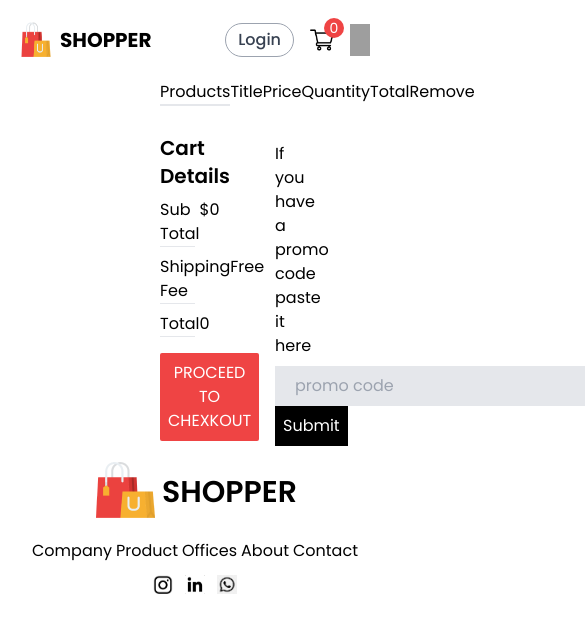
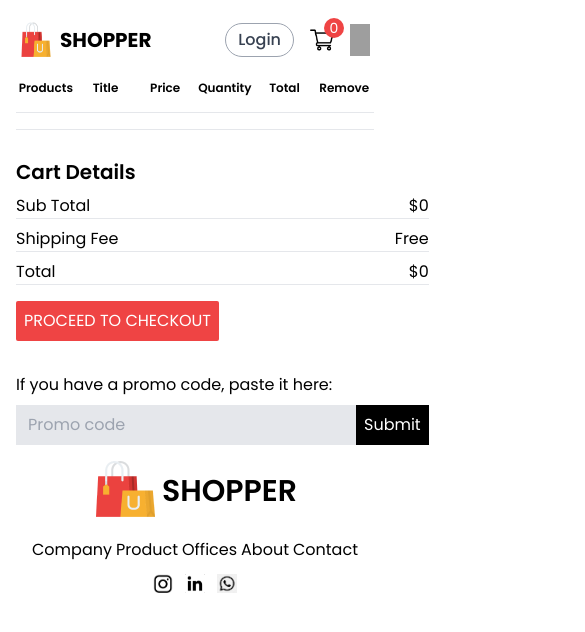
Before and after one commit to mangalsingh123t/E-Commerce-MERN, a React (Vite) app: page /cart in a window 390 px wide. Shown: the top 632 px of the page, 585 px wide, since content can reach past the window. Built offline with nearby package versions, Linux system fonts and the light colour scheme; grey boxes are pictures that could not be loaded.

Commit message:
Implement responsiveness in cart page

```diff
--- a/src/pages/Card.jsx
+++ b/src/pages/Card.jsx
@@ -1,82 +1,75 @@
-import { useContext } from "react"
-import all_product from "../componants/assets/all_product"
-import { ShopContext } from "../componants/context/ShopContext"
-import cart_cross_icon from '../componants/assets/cart_cross_icon.png'
+import { useContext } from "react";
+import all_product from "../componants/assets/all_product";
+import { ShopContext } from "../componants/context/ShopContext";
+import cart_cross_icon from '../componants/assets/cart_cross_icon.png';
+
 export const Card = () => {
-  const { cartItems, removeFromCart ,getTotalCartAmount } = useContext(ShopContext)
+  const { cartItems, removeFromCart, getTotalCartAmount } = useContext(ShopContext);
+
   return (
     <>
-      <div className="mx-40">
-        <div className="flex justify-between items-center">
-          <div>Products</div>
-          <div>Title</div>
-          <div>Price</div>
-          <div>Quantity</div>
-          <div>Total</div>
-          <div>Remove</div>
+      <div className="container mx-auto px-4">
+        <div className="grid grid-cols-6 sm:gap-4 text-center font-semibold">
+          <div className="text-xs md:text-base">Products</div>
+          <div className="text-xs md:text-base">Title</div>
+          <div className="text-xs md:text-base">Price</div>
+          <div className="text-xs md:text-base">Quantity</div>
+          <div className="text-xs md:text-base">Total</div>
+          <div className="text-xs md:text-base">Remove</div>
         </div>
-        <hr />
-        {
-          all_product.map((item, index) => {
+        <hr className="my-4" />
+        <div>
+          {all_product.map((item, index) => {
             if (cartItems[item.id] > 0) {
-              return <div key={index} className="flex place-content-between items-center">
-                <img className="w-16 m-1" src={item.image} alt="cart_image" />
-                <p className="ms-[-90px]">{item.name.slice(0, 20)}</p>
-                <p className="ms-[-120px]">${item.new_price}</p>
-                <button className="ms-[-99px]">{cartItems[item.id]}</button>
-                <p >${item.new_price * cartItems[item.id]}</p>
-                <img onClick={() => { removeFromCart(item.id) }} src={cart_cross_icon} alt="cross-icon" />
-              </div>
+              return (
+                <div key={index} className="grid grid-cols-6 gap-4 items-center text-center">
+                 <div className="flex justify-center">
+                 <img className="w-16 m-1 " src={item.image} alt="cart_image" />
+                 </div>
+                  <p>{item.name.slice(0, 15)}</p>
+                  <p>${item.new_price}</p>
+                  <button>{cartItems[item.id]}</button>
+                  <p>${item.new_price * cartItems[item.id]}</p>
+                  <div className="flex justify-center">
+                  <img onClick={() => removeFromCart(item.id)} src={cart_cross_icon} alt="cross-icon" className="cursor-pointer" />
+                  </div>
+                </div>
+              );
             }
-            return null
-
-          })
-        }
-        <hr />
-
-        <div className="grid grid-cols-12 mt-7 ">
-          <div className="col-span-6 ">
-            <div className="text-xl font-semibold">
-               Cart Details
-            </div>
+            return null;
+          })}
+        </div><hr className="my-4" />
+      </div>
+      <div className="container mx-auto px-4">
+        <div className="grid md:grid-cols-12 gap-6 mt-7">
+          <div className="md:col-span-6 col-span-12">
+            <div className="text-xl font-semibold">Cart Details</div>
             <div className="flex justify-between pt-2">
-            <div>
-              Sub Total
-            </div>
-            <div>
-              $0
-            </div>
+              <div>Sub Total</div>
+              <div>$0</div>
             </div>
             <hr />
             <div className="flex justify-between pt-2">
-            <div>
-              Shipping Fee
-            </div>
-            <div>
-               Free
-            </div>
+              <div>Shipping Fee</div>
+              <div>Free</div>
             </div>
             <hr />
             <div className="flex justify-between pt-2">
-            <div>
-              Total
-            </div>
-            <div>
-               {getTotalCartAmount()}
-            </div>
+              <div>Total</div>
+              <div>${getTotalCartAmount()}</div>
             </div>
             <hr />
-            <button className="bg-red-500 p-2 rounded-sm mt-4 text-white">PROCEED TO CHEXKOUT</button>
+            <button className="bg-red-500 p-2 rounded-sm mt-4 text-white">PROCEED TO CHECKOUT</button>
           </div>
-          <div className="col-span-6 ms-20">
-            <div className="py-2">If you have a promo code paste it here </div>
-            <div>
-              <input type="text" placeholder="promo code" className="py-2 px-5 outline-none bg-gray-200"/>
+          <div className="md:col-span-6 col-span-12">
+            <div className="py-2">If you have a promo code, paste it here:</div>
+            <div className="flex">
+              <input type="text" placeholder="Promo code" className="flex-grow py-2 px-3 md:px-5 outline-none bg-gray-200" />
               <button type="submit" className="bg-black text-white p-2">Submit</button>
             </div>
           </div>
         </div>
       </div>
     </>
-  )
-}
+  );
+};
--- a/src/pages/ShopCategory.jsx
+++ b/src/pages/ShopCategory.jsx
@@ -13,7 +13,7 @@ export const ShopCategory = (props) => {
   return (
     <>
     <div>
-      <div>
+      <div className='container mx-auto mt-3'>
         {props.category === "men" ? (
           <img src={mens_banner} alt="Men's Banner" />
         ) : props.category === "women" ? (
@@ -24,19 +24,20 @@ export const ShopCategory = (props) => {
           ""
         )}
       </div>
-      <div className='flex justify-between'>
+      <div className='container mx-auto flex justify-between mt-4'>
       <div> <span className='font-bold'>Showing 1-12</span> out of 36 products </div>
-      <div>
-       <button>sort by </button><img className='inline' src={breadcrum_arrow} alt="sorting image" />
+      <div className='py-1 px-3 border border-gray-100 rounded-xl'>
+       <button  >sort by </button><img className='inline ' src={breadcrum_arrow} alt="sorting image" />
        </div>
       </div>
-      <div className='grid grid-cols-4 gap-2 ms-5' >
+      <div  className="container mx-auto grid sm:grid-cols-2 md:grid-cols-4  gap-5 rounded-md  mt-3 pb-9  place-content-center" >
       {
         all_product.map((item, index) => {
           return item.category == props.category ? <Item key={index} id={item.id} name={item.name} image={item.image} new_price={item.new_price} old_price={item.old_price} /> : ""
         })
       }
       </div>
+
       <div className='text-center'>
         <button className='bg-slate-100 text-black rounded-xl p-1 px-5'>Explore More</button>
       </div>
```
